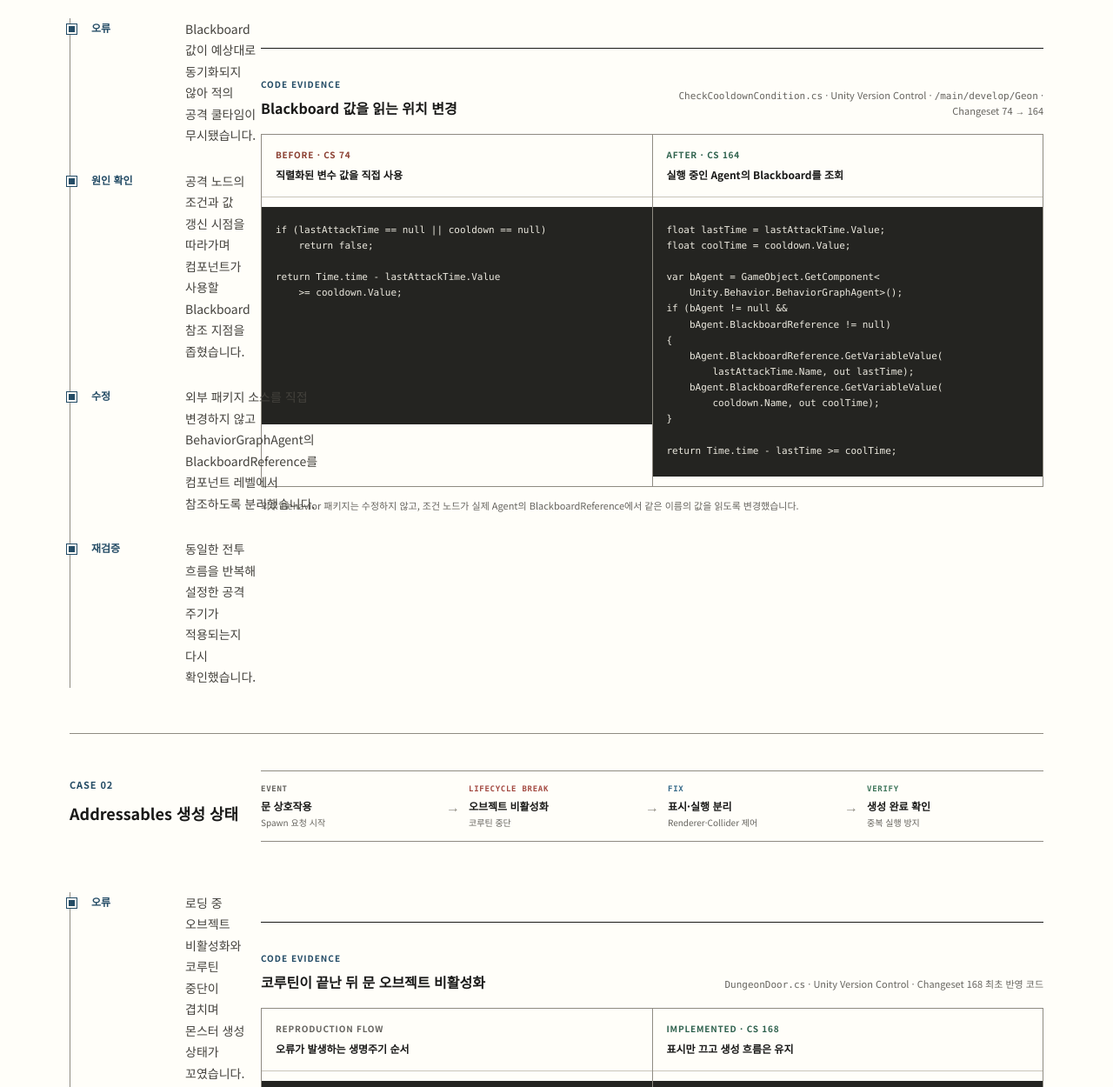
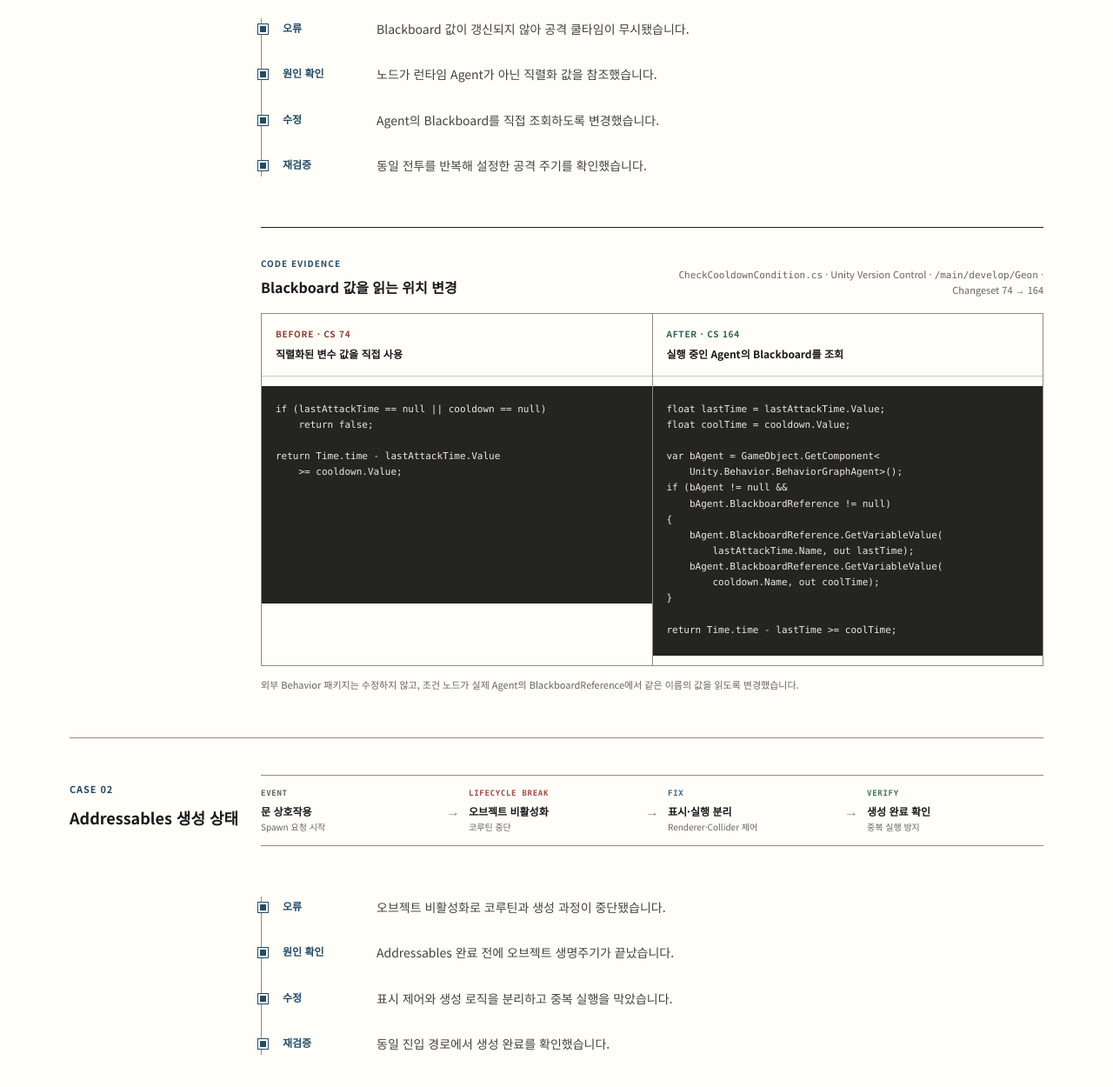
Before and after one commit to kimgeon-3seven/geon-portfolio, a plain HTML site: page index.html in a window 1280 px wide. Shown: the part 5734-6984 px from the top of the page at 87% size. Drawn offline with Linux system fonts and the light colour scheme.

Commit message:
Simplify debugging case summaries

```diff
--- a/index.html
+++ b/index.html
@@ -186,10 +186,10 @@
                                 <div data-stage="verify"><span>VERIFY</span><strong>공격 주기 재확인</strong><small>동일 전투 반복</small></div>
                             </div>
                             <ol class="debug-steps">
-                                <li><span>오류</span><p>Blackboard 값이 예상대로 동기화되지 않아 적의 공격 쿨타임이 무시됐습니다.</p></li>
-                                <li><span>원인 확인</span><p>공격 노드의 조건과 값 갱신 시점을 따라가며 컴포넌트가 사용할 Blackboard 참조 지점을 좁혔습니다.</p></li>
-                                <li><span>수정</span><p>외부 패키지 소스를 직접 변경하지 않고 BehaviorGraphAgent의 BlackboardReference를 컴포넌트 레벨에서 참조하도록 분리했습니다.</p></li>
-                                <li><span>재검증</span><p>동일한 전투 흐름을 반복해 설정한 공격 주기가 적용되는지 다시 확인했습니다.</p></li>
+                                <li><span>오류</span><p>Blackboard 값이 갱신되지 않아 공격 쿨타임이 무시됐습니다.</p></li>
+                                <li><span>원인 확인</span><p>노드가 런타임 Agent가 아닌 직렬화 값을 참조했습니다.</p></li>
+                                <li><span>수정</span><p>Agent의 Blackboard를 직접 조회하도록 변경했습니다.</p></li>
+                                <li><span>재검증</span><p>동일 전투를 반복해 설정한 공격 주기를 확인했습니다.</p></li>
                             </ol>
                             <section class="source-proof" aria-labelledby="cooldown-source-title">
                                 <header class="source-proof-header">
@@ -239,10 +239,10 @@ return Time.time - lastTime &gt;= coolTime;</code></pre>
                                 <div data-stage="verify"><span>VERIFY</span><strong>생성 완료 확인</strong><small>중복 실행 방지</small></div>
                             </div>
                             <ol class="debug-steps">
-                                <li><span>오류</span><p>로딩 중 오브젝트 비활성화와 코루틴 중단이 겹치며 몬스터 생성 상태가 꼬였습니다.</p></li>
-                                <li><span>원인 확인</span><p>Addressables 완료 시점과 Unity 오브젝트 생명주기가 충돌하는 재현 경로를 확인했습니다.</p></li>
-                                <li><span>수정</span><p>렌더러·충돌체 제어와 생성 완료 콜백을 분리하고 중복 생성 방지 조건을 추가했습니다.</p></li>
-                                <li><span>재검증</span><p>같은 던전 진입 경로에서 로딩 완료와 생성 상태가 끝까지 이어지는지 반복 확인했습니다.</p></li>
+                                <li><span>오류</span><p>오브젝트 비활성화로 코루틴과 생성 과정이 중단됐습니다.</p></li>
+                                <li><span>원인 확인</span><p>Addressables 완료 전에 오브젝트 생명주기가 끝났습니다.</p></li>
+                                <li><span>수정</span><p>표시 제어와 생성 로직을 분리하고 중복 실행을 막았습니다.</p></li>
+                                <li><span>재검증</span><p>동일 진입 경로에서 생성 완료를 확인했습니다.</p></li>
                             </ol>
                             <section class="source-proof" aria-labelledby="addressables-source-title">
                                 <header class="source-proof-header">
@@ -345,10 +345,10 @@ gameObject.SetActive(false);</code></pre>
                                 <div data-stage="verify"><span>VERIFY</span><strong>순서 회귀 테스트</strong><small>(0, 0) → (0, 3)</small></div>
                             </div>
                             <ol class="debug-steps">
-                                <li><span>오류</span><p>드래그 속도가 빨라지면 입력 프레임 사이 타일이 누락되어 도로가 끊기고 오래된 요청이 남았습니다.</p></li>
-                                <li><span>원인 확인</span><p>이전 입력과 현재 입력의 그리드 좌표가 멀어질 때 중간 셀을 검사하지 않는 흐름을 확인했습니다.</p></li>
-                                <li><span>수정</span><p>두 좌표 사이의 셀을 보간해 경로를 채우고, 새 입력과 멀어진 오래된 건설 요청을 폐기했습니다.</p></li>
-                                <li><span>재검증</span><p>같은 드래그 경로를 다시 실행해 도로 연결을 확인하고 UI 위 입력은 Raycast 검사로 차단했습니다.</p></li>
+                                <li><span>오류</span><p>빠른 드래그에서 중간 셀이 누락되어 도로가 끊겼습니다.</p></li>
+                                <li><span>원인 확인</span><p>프레임 사이의 그리드 셀을 검사하지 않았습니다.</p></li>
+                                <li><span>수정</span><p>경로를 보간하고 오래된 건설 요청을 제거했습니다.</p></li>
+                                <li><span>재검증</span><p>도로 연결과 UI 위 입력 차단을 확인했습니다.</p></li>
                             </ol>
                             <section class="source-proof" aria-labelledby="drag-source-title">
                                 <header class="source-proof-header">
--- a/style.css
+++ b/style.css
@@ -863,6 +863,8 @@ ul {
 }
 
 .debug-steps {
+    grid-column: 2;
+    min-width: 0;
     list-style: none;
     padding: 0 0 0 24px;
     border-left: 1px solid var(--line-dark);
@@ -903,8 +905,10 @@ ul {
 }
 
 .debug-steps p {
+    min-width: 0;
     color: #44423d;
     font-size: 14px;
+    overflow-wrap: anywhere;
 }
 
 .source-proof {
@@ -1790,6 +1794,7 @@ ul {
     }
 
     .debug-steps {
+        grid-column: 1;
         margin-left: 4px;
     }
 
```
